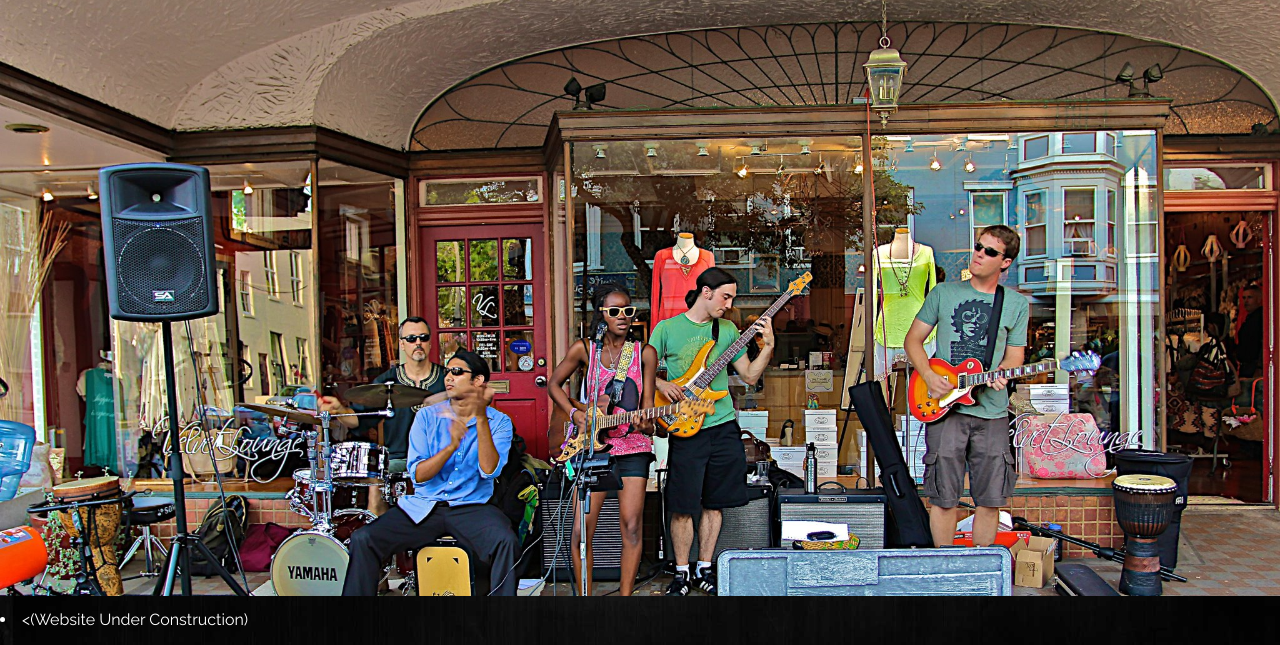
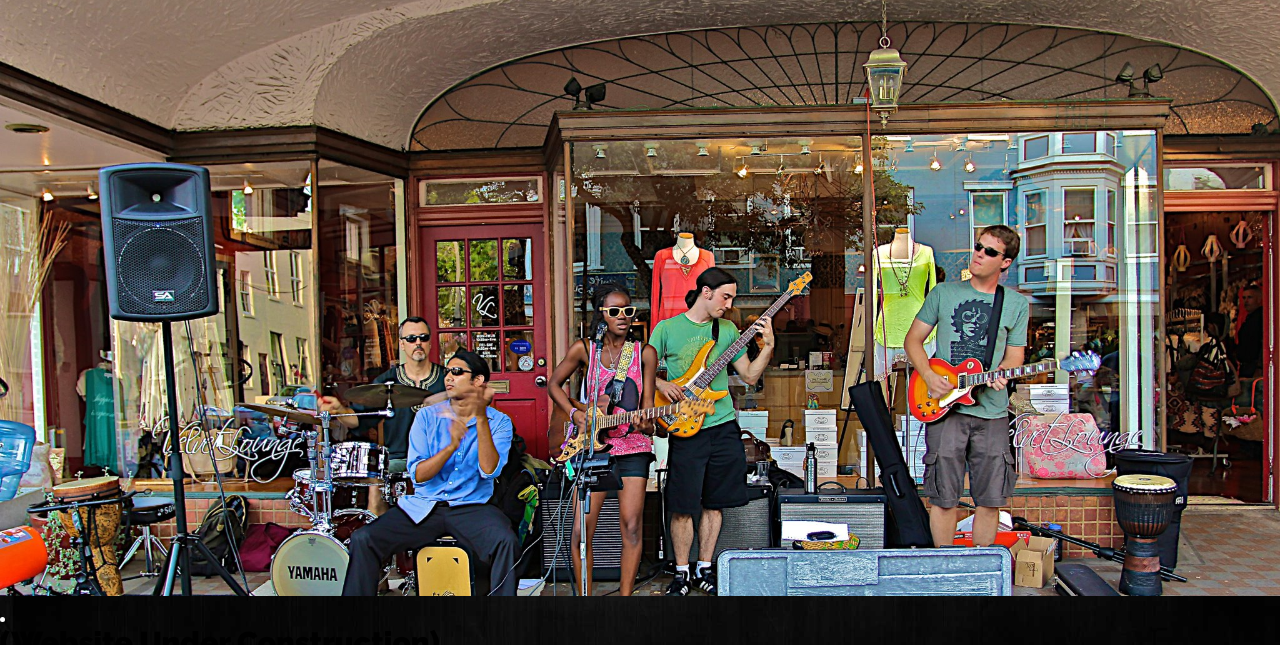
Before and after one commit to julieoue/julieoue.github.io, a plain HTML site: page Final Project/Music.html in a window 1280 px wide. Shown: the part 121-766 px from the top of the page. Drawn offline with nearby package versions, Linux system fonts and the light colour scheme.

Commit message:
edit underconstr

```diff
--- a/Final Project/Music.html
+++ b/Final Project/Music.html
@@ -55,7 +55,7 @@
 </div>
 <section class="bio">
 	<br>
-	<li><(Website Under Construction)</li>
+	<li><h2>(Website Under Construction)</li></h2>
 	<br>
 	<br>
 	Julie O. aka Julie Outrage is a guitarist, singer-songwritter and percussion player currently residing in Washington DC.
```
